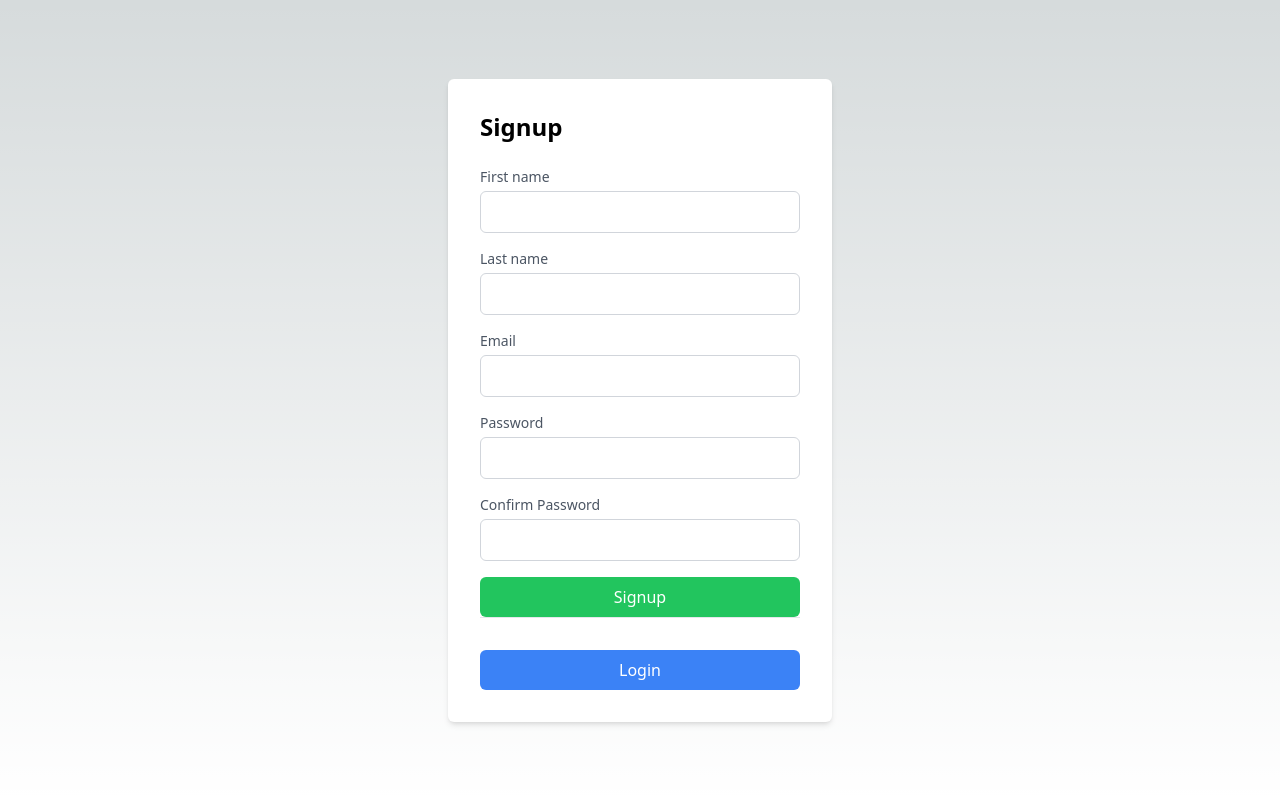
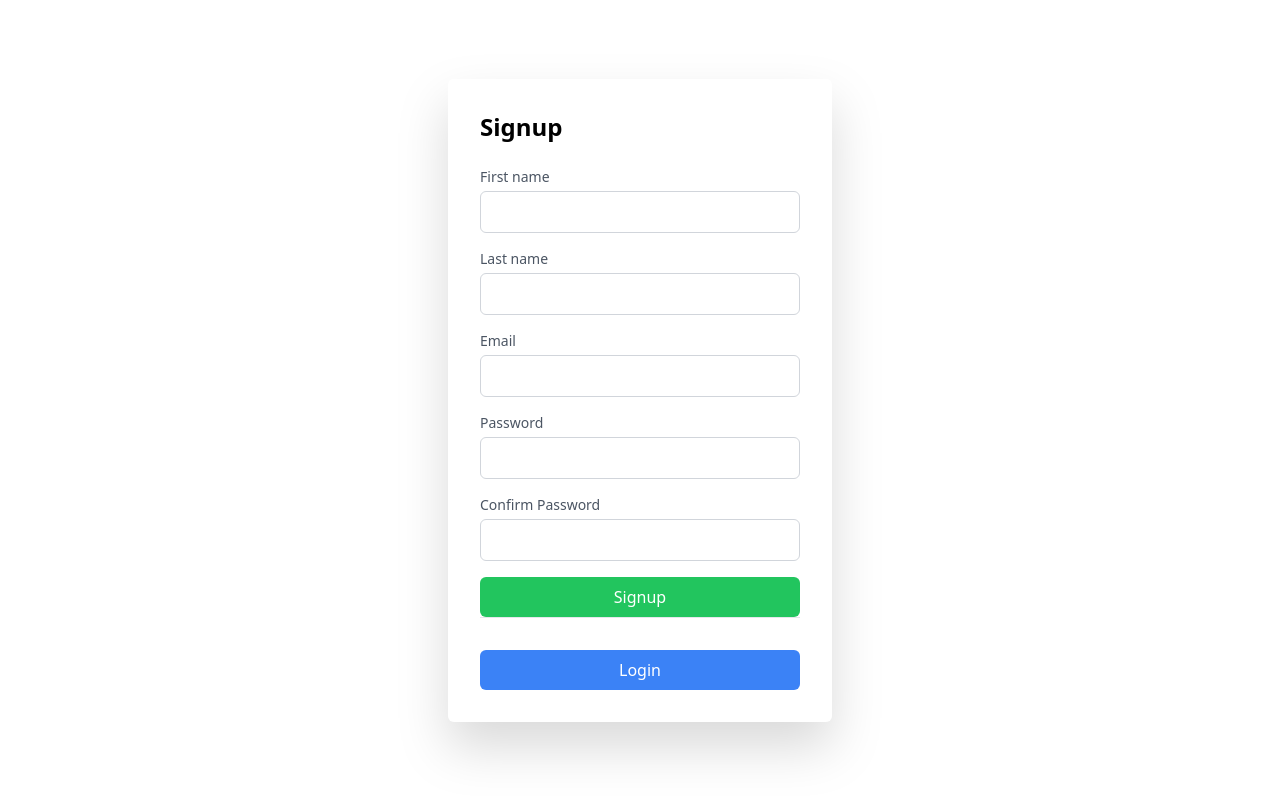
Before and after one commit to projet-mgt2/FRONTEND-MGT2-GOOGLE-DOCS, a Next.js app: page /signup in a window 1280 px wide. Shown: the top 796 px of the page. Built offline with nearby package versions, Linux system fonts and the light colour scheme.

Commit message:
fix: change background to light

```diff
--- a/src/pages/login.js
+++ b/src/pages/login.js
@@ -20,8 +20,8 @@ export default function Login() {
   };
 
   return (
-    <div className="min-h-screen flex items-center justify-center">
-      <div className="bg-white p-8 shadow-md rounded-md w-96">
+    <div className="min-h-screen flex items-center justify-center bg-white">
+      <div className="bg-white p-8 drop-shadow-2xl rounded-md w-96">
         <h2 className="text-2xl text-black font-semibold mb-6">Login from google docs</h2>
 
         <form onSubmit={handleSubmit(onSubmit)}>
--- a/src/pages/signup.js
+++ b/src/pages/signup.js
@@ -20,8 +20,8 @@ export default function Signup(){
   };
 
     return (
-        <div className="min-h-screen flex items-center justify-center">
-          <div className="bg-white p-8 shadow-md rounded-md w-96">
+        <div className="min-h-screen flex items-center justify-center bg-white">
+          <div className="bg-white p-8 drop-shadow-2xl rounded-md w-96">
             <h2 className="text-2xl text-black font-semibold mb-6">Signup</h2>
 
             <form onSubmit={handleSubmit(onSubmit)}>
```
